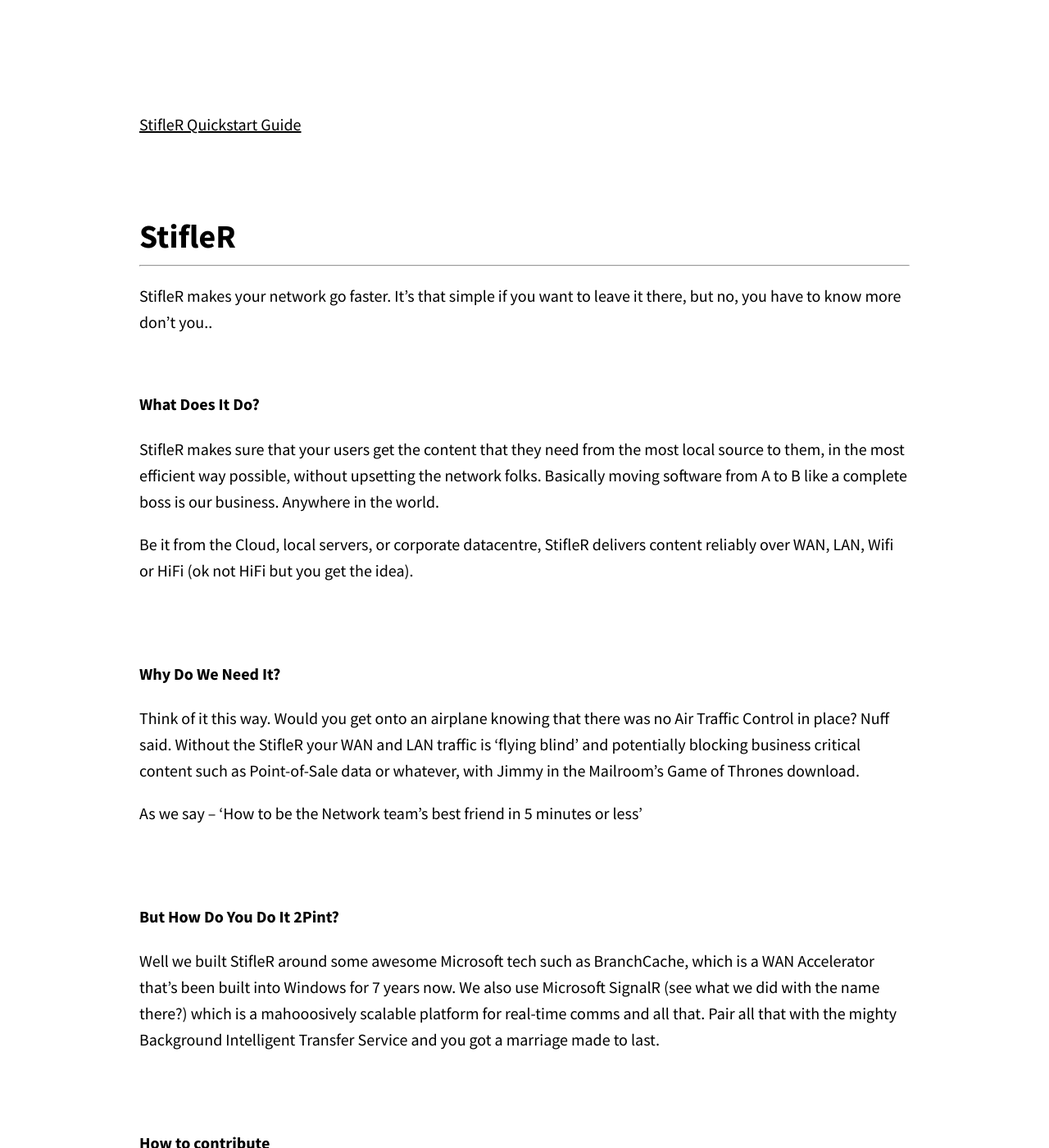
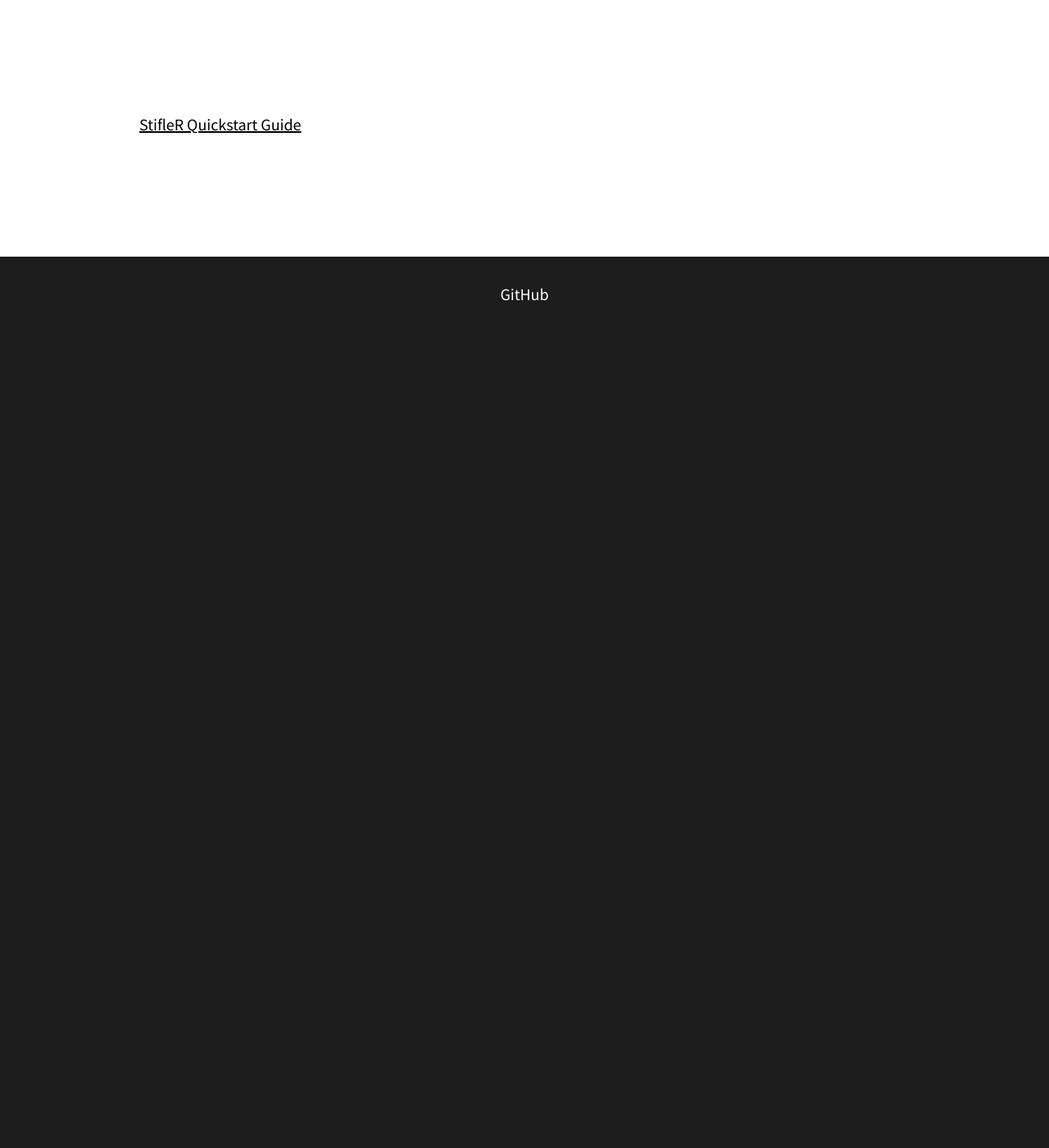
Before and after one commit to RoseSmithTest/2PintTest.github.io, a Jekyll site: the page built from docs/docs.html, in a window 1280 px wide and 1400 px high, scrolled down 270 px. Shown: the whole window at 82% size. Built offline with Jekyll 4.4.1, drawn with Linux system fonts in a browser that asks for light colours; after the commit the page ends 900 px from its top, so only the background shows below that; some of the changed text lies outside the part shown.

Commit message:
Update docs.html

```diff
--- a/docs/docs.html
+++ b/docs/docs.html
@@ -14,23 +14,7 @@ navigation_weight: 1
 	<div class="columns spacing">
 		<p><a href="/docs/stiflerquickstartguide.html">StifleR Quickstart Guide</a></P>
 	<br><br><br>
-		<h1><strong>StifleR</strong></h1><hr>
-<p>StifleR makes your network go faster. It’s that simple if you want to leave it there, but no, you have to know more don’t you..</P
-		<br><br>
-		<h4>What Does It Do?</h4>
-<p>StifleR makes sure that your users get the content that they need from the most local source to them, in the most efficient way possible, without upsetting the network folks. Basically moving software from A to B like a complete boss is our business. Anywhere in the world.</p>
-<P>Be it from the Cloud, local servers, or corporate datacentre, StifleR delivers content reliably over WAN, LAN, Wifi or HiFi (ok not HiFi but you get the idea).</P>
-	<br><br>
-	<h4>Why Do We Need It?</h4>
-<p>Think of it this way. Would you get onto an airplane knowing that there was no Air Traffic Control in place? Nuff said. Without the StifleR your WAN and LAN traffic is ‘flying blind’ and potentially blocking business critical content such as Point-of-Sale data or whatever, with Jimmy in the Mailroom’s Game of Thrones download.</p>
-	<p>As we say – ‘How to be the Network team’s best friend in 5 minutes or less’</p>
-	<br><br>
-	<h4>But How Do You Do It 2Pint?</h4>
-<p>Well we built StifleR around some awesome Microsoft tech such as BranchCache, which is a WAN Accelerator that’s been built into Windows for 7 years now. We also use Microsoft SignalR (see what we did with the name there?) which is a mahooosively scalable platform for real-time comms and all that. Pair all that with the mighty Background Intelligent Transfer Service and you got a marriage made to last.</p>
-	<br><br>
-	<h4>How to contribute</h4>
-<p>Issues can be reported using this site's Issues section. Please see our Wiki for further information</P>
-<br><br>
+
 		</div>
 	</div>
 </div>
```
